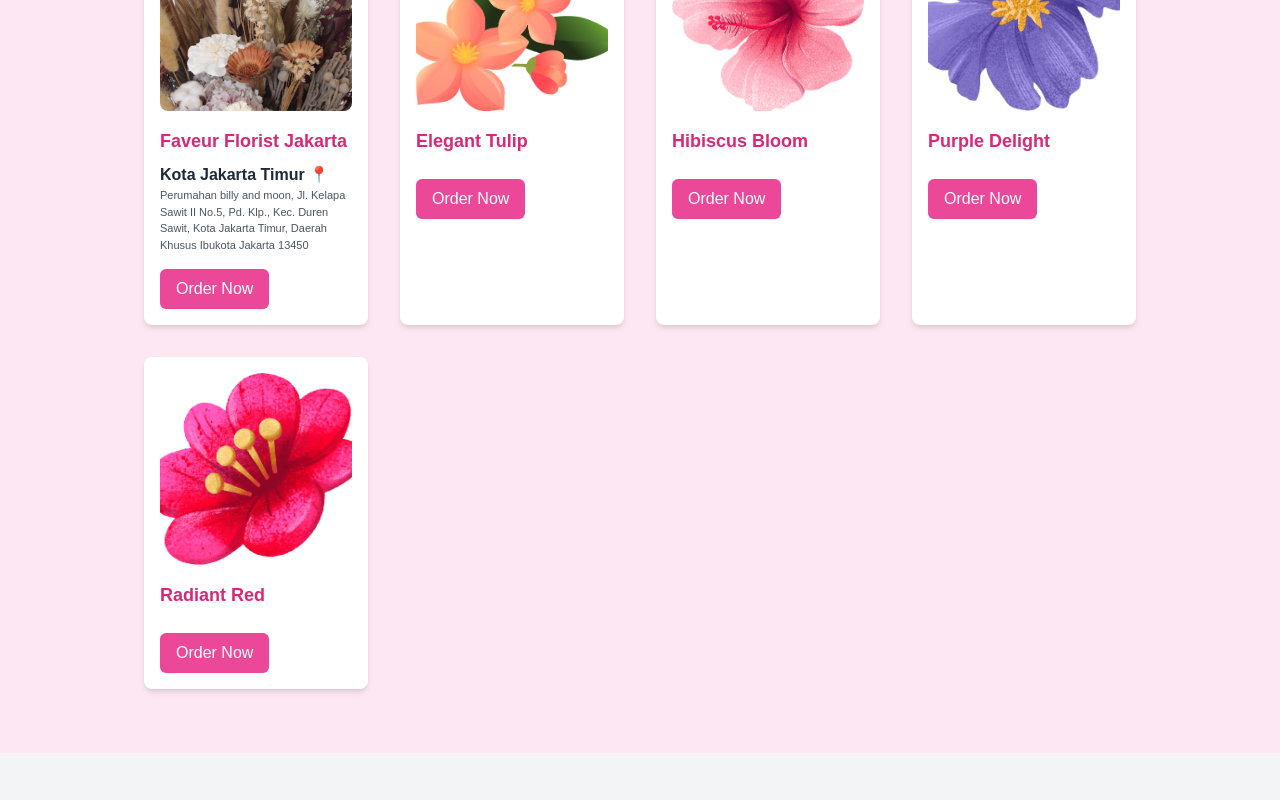
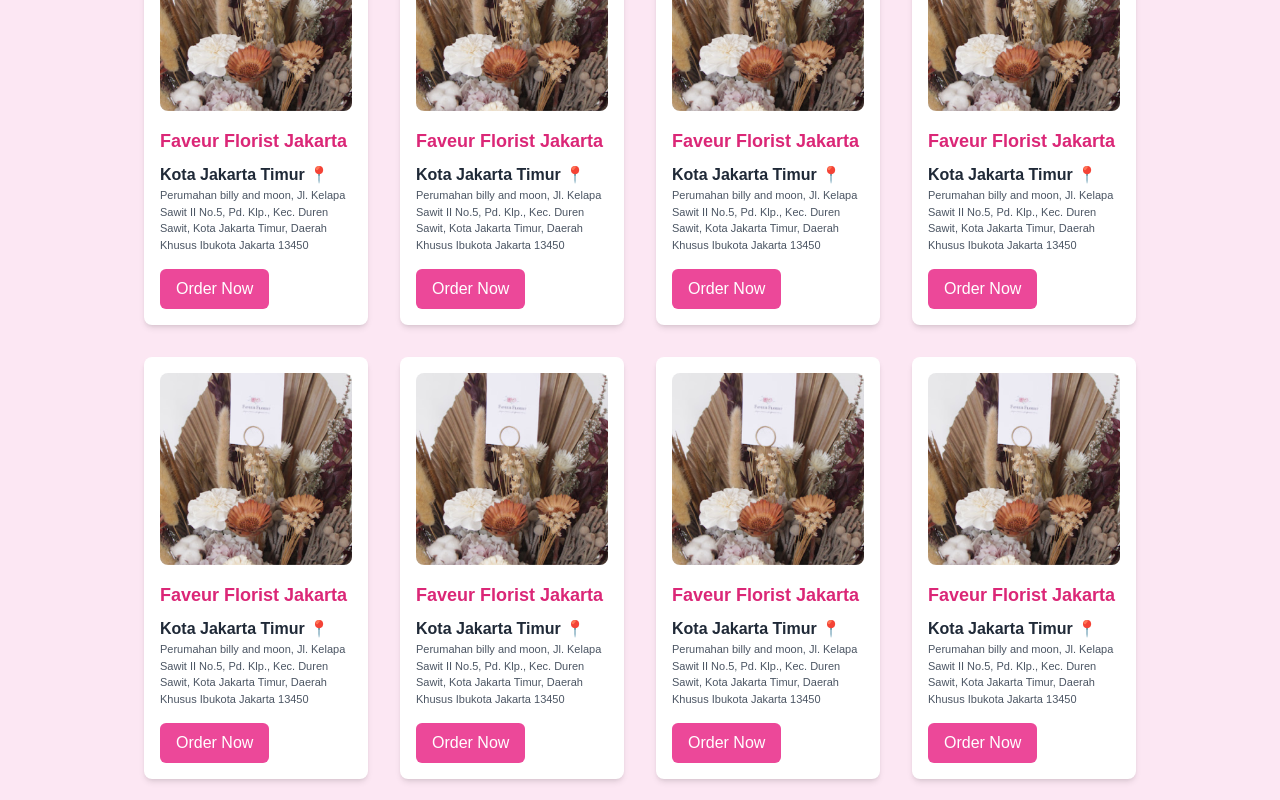
Before and after one commit to oledunwahid/flora-care, a React (Create React App) app: page / in a window 1280 px wide. Shown: the part 1560-2360 px from the top of the page. Built offline with nearby package versions, Linux system fonts and the light colour scheme.

Commit message:
landing update

```diff
--- a/src/pages/LandingPage.jsx
+++ b/src/pages/LandingPage.jsx
@@ -19,13 +19,80 @@
       icon: "📍",
       title: "Faveur Florist Jakarta",
       location: "Kota Jakarta Timur",
-      description:"Perumahan billy and moon, Jl. Kelapa Sawit II No.5, Pd. Klp., Kec. Duren Sawit, Kota Jakarta Timur, Daerah Khusus Ibukota Jakarta 13450",
+      description:
+        "Perumahan billy and moon, Jl. Kelapa Sawit II No.5, Pd. Klp., Kec. Duren Sawit, Kota Jakarta Timur, Daerah Khusus Ibukota Jakarta 13450",
       rating: 4.5,
-      },
-    { id: 2, image: Image2, title: "Elegant Tulip", price: 99900 },
-    { id: 3, image: Image3, title: "Hibiscus Bloom", price: 199900 },
-    { id: 4, image: Image4, title: "Purple Delight", price: 299900 },
-    { id: 5, image: Image5, title: "Radiant Red", price: 59900 },
+    },
+    {
+      id: 2,
+      image: Image1,
+      icon: "📍",
+      title: "Faveur Florist Jakarta",
+      location: "Kota Jakarta Timur",
+      description:
+        "Perumahan billy and moon, Jl. Kelapa Sawit II No.5, Pd. Klp., Kec. Duren Sawit, Kota Jakarta Timur, Daerah Khusus Ibukota Jakarta 13450",
+      rating: 4.5,
+    },
+    {
+      id: 3,
+      image: Image1,
+      icon: "📍",
+      title: "Faveur Florist Jakarta",
+      location: "Kota Jakarta Timur",
+      description:
+        "Perumahan billy and moon, Jl. Kelapa Sawit II No.5, Pd. Klp., Kec. Duren Sawit, Kota Jakarta Timur, Daerah Khusus Ibukota Jakarta 13450",
+      rating: 4.5,
+    },
+    {
+      id: 4,
+      image: Image1,
+      icon: "📍",
+      title: "Faveur Florist Jakarta",
+      location: "Kota Jakarta Timur",
+      description:
+        "Perumahan billy and moon, Jl. Kelapa Sawit II No.5, Pd. Klp., Kec. Duren Sawit, Kota Jakarta Timur, Daerah Khusus Ibukota Jakarta 13450",
+      rating: 4.5,
+    },
+    {
+      id: 5,
+      image: Image1,
+      icon: "📍",
+      title: "Faveur Florist Jakarta",
+      location: "Kota Jakarta Timur",
+      description:
+        "Perumahan billy and moon, Jl. Kelapa Sawit II No.5, Pd. Klp., Kec. Duren Sawit, Kota Jakarta Timur, Daerah Khusus Ibukota Jakarta 13450",
+      rating: 4.5,
+    },
+    {
+      id: 6,
+      image: Image1,
+      icon: "📍",
+      title: "Faveur Florist Jakarta",
+      location: "Kota Jakarta Timur",
+      description:
+        "Perumahan billy and moon, Jl. Kelapa Sawit II No.5, Pd. Klp., Kec. Duren Sawit, Kota Jakarta Timur, Daerah Khusus Ibukota Jakarta 13450",
+      rating: 4.5,
+    },
+    {
+      id: 7,
+      image: Image1,
+      icon: "📍",
+      title: "Faveur Florist Jakarta",
+      location: "Kota Jakarta Timur",
+      description:
+        "Perumahan billy and moon, Jl. Kelapa Sawit II No.5, Pd. Klp., Kec. Duren Sawit, Kota Jakarta Timur, Daerah Khusus Ibukota Jakarta 13450",
+      rating: 4.5,
+    },
+    {
+      id: 8,
+      image: Image1,
+      icon: "📍",
+      title: "Faveur Florist Jakarta",
+      location: "Kota Jakarta Timur",
+      description:
+        "Perumahan billy and moon, Jl. Kelapa Sawit II No.5, Pd. Klp., Kec. Duren Sawit, Kota Jakarta Timur, Daerah Khusus Ibukota Jakarta 13450",
+      rating: 4.5,
+    },
   ];
 
   const collections = [
@@ -106,7 +173,7 @@
         </div>
       </section>
 
-      <div className="flex flex-col lg:flex-row justify-center lg:gap-y-8 lg:gap-x-56 h-full">
+      <div className="container flex flex-col lg:flex-row justify-center lg:gap-y-8 lg:gap-x-56 h-full">
         {/* Flower Market */}
         <section className="py-16 px-36 bg-pink-100">
           <div className="container mx-auto">
@@ -159,7 +226,6 @@
                       <div className="flex items-center">
                         <span className="text-yellow-500 mr-1">&#9733;</span>
                         <span className="text-white">{flower.rating}</span>{" "}
-
                       </div>
                     </div>
                   </div>
@@ -167,7 +233,7 @@
                     {flower.title}
                   </h3>
                   <p className="font-semibold text-gray-800 transition-colors">
-                    {flower.location}                        {flower.icon}
+                    {flower.location} {flower.icon}
                   </p>
                   <p className="text-gray-600 text-[11px]">
                     {flower.description}
@@ -192,13 +258,13 @@
             {collections.map((collection) => (
               <div
                 key={collection.id}
-                className="bg-white rounded-lg shadow-md p-0 flex flex-col justify-center items-center mt-2 overflow-hidden"
+                className="bg-white rounded-lg shadow-md p-0 flex flex-col justify-center items-center mt-2 overflow-hidden relative transform transition-transform duration-300 hover:scale-105"
                 style={{ margin: 0 }} // Remove margin
               >
                 <img
                   src={collection.image}
                   alt={collection.title}
-                  className="w-full h-48 object-cover mb-0 rounded-lg "
+                  className="w-full h-48 object-cover mb-0 rounded-lg"
                   style={{ margin: 0, objectFit: "cover" }} // Add objectFit property
                 />
                 <h3 className="text-lg font-semibold mb-2 py-2 text-pink-600">
```
